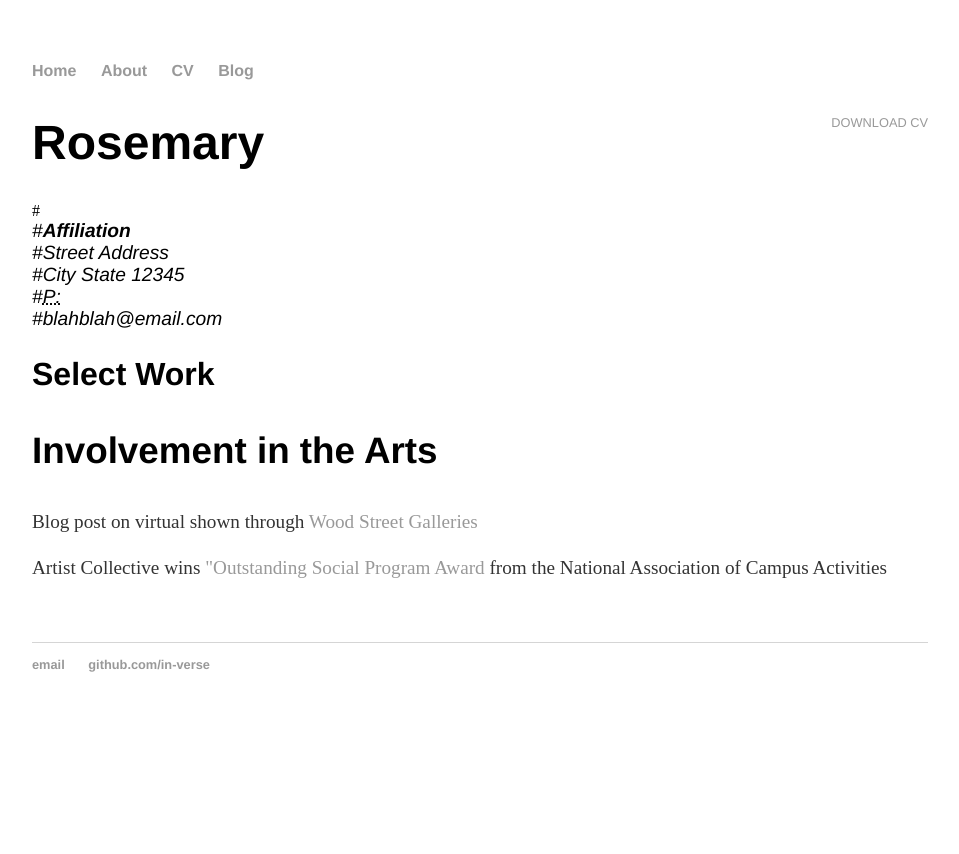
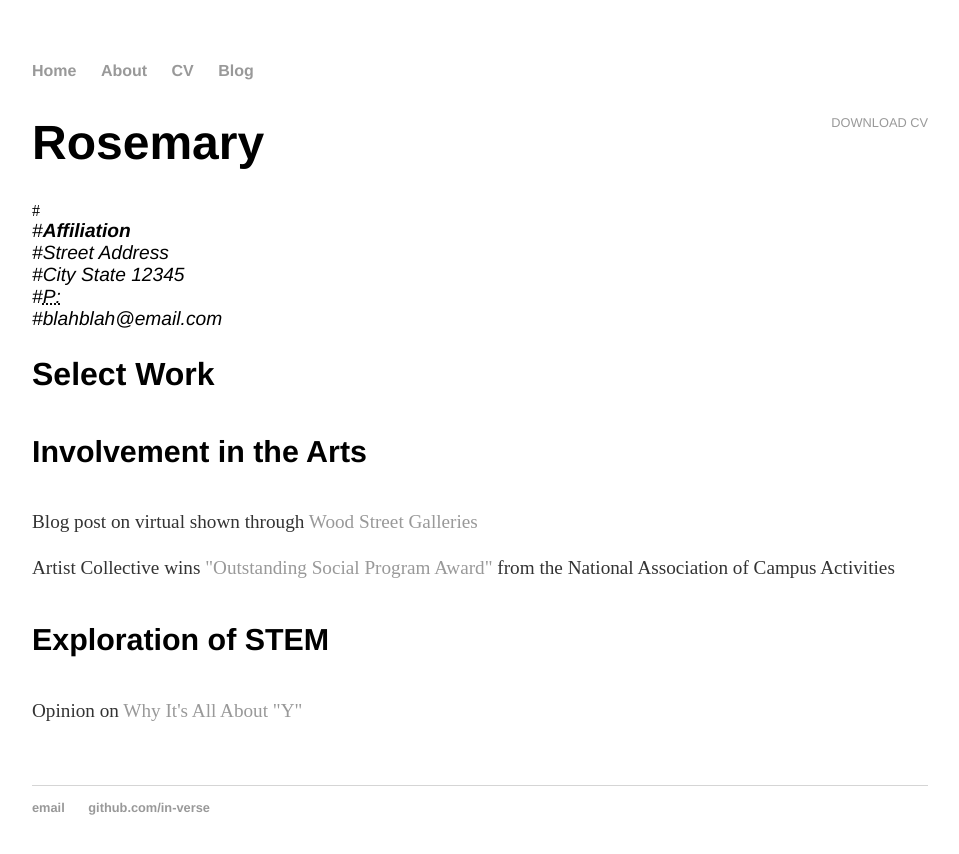
Before and after one commit to In-Verse/in-verse.github.io, a Jekyll site: the page built from cv/index.html, in a window 1280 px wide. Shown: the top 854 px of the page, without its empty margins (160-1119 px from the left). Built offline with Jekyll 4.4.1, drawn with Linux system fonts in a browser that asks for light colours.

Commit message:
Update index.html

```diff
--- a/cv/index.html
+++ b/cv/index.html
@@ -15,7 +15,9 @@ title: Resume of Rosemary
 					</address>
 
 					<h2>Select Work</h2>
-						<h3>Involvement in the Arts</h3>
+						<h4>Involvement in the Arts</h4>
 							<p>Blog post on virtual shown through <a href="http://www.hercampus.com/school/chatham/wood-street-galleries">Wood Street Galleries</a></p>
-								<p>Artist Collective wins <a href="http://blogs.chatham.edu/communique/2013/12/03/artist-collective-wins-national-award-for-extraction/">"Outstanding Social Program Award</a> from the National Association of Campus Activities</p>
+								<p>Artist Collective wins <a href="http://blogs.chatham.edu/communique/2013/12/03/artist-collective-wins-national-award-for-extraction/">"Outstanding Social Program Award"</a> from the National Association of Campus Activities</p>
+		<h4>Exploration of STEM</h4>
+		<p>Opinion on <a href="http://www.hercampus.com/school/chatham/opinion-why-its-all-about-y">Why It's All About "Y"</a></p>
 	</div>
```
